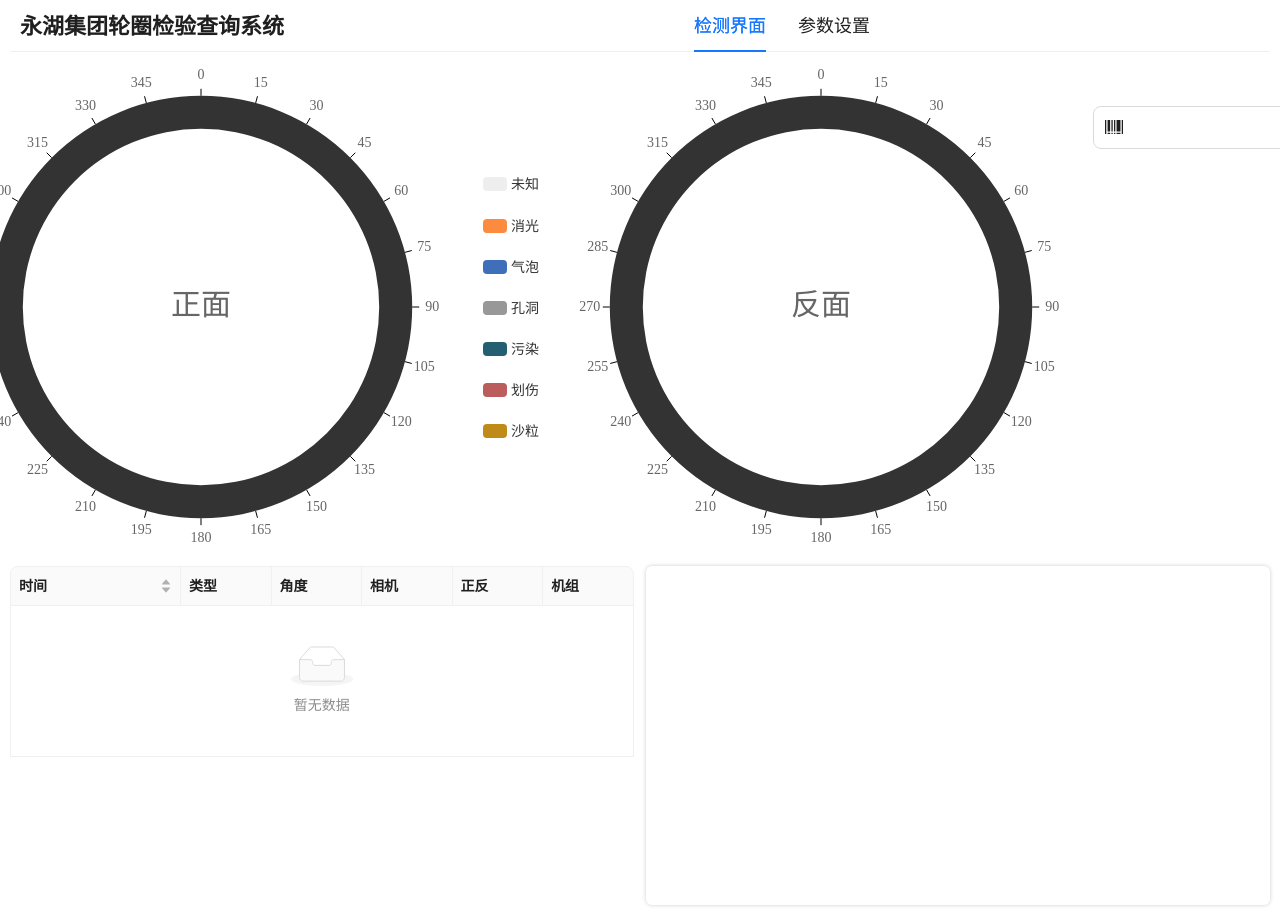
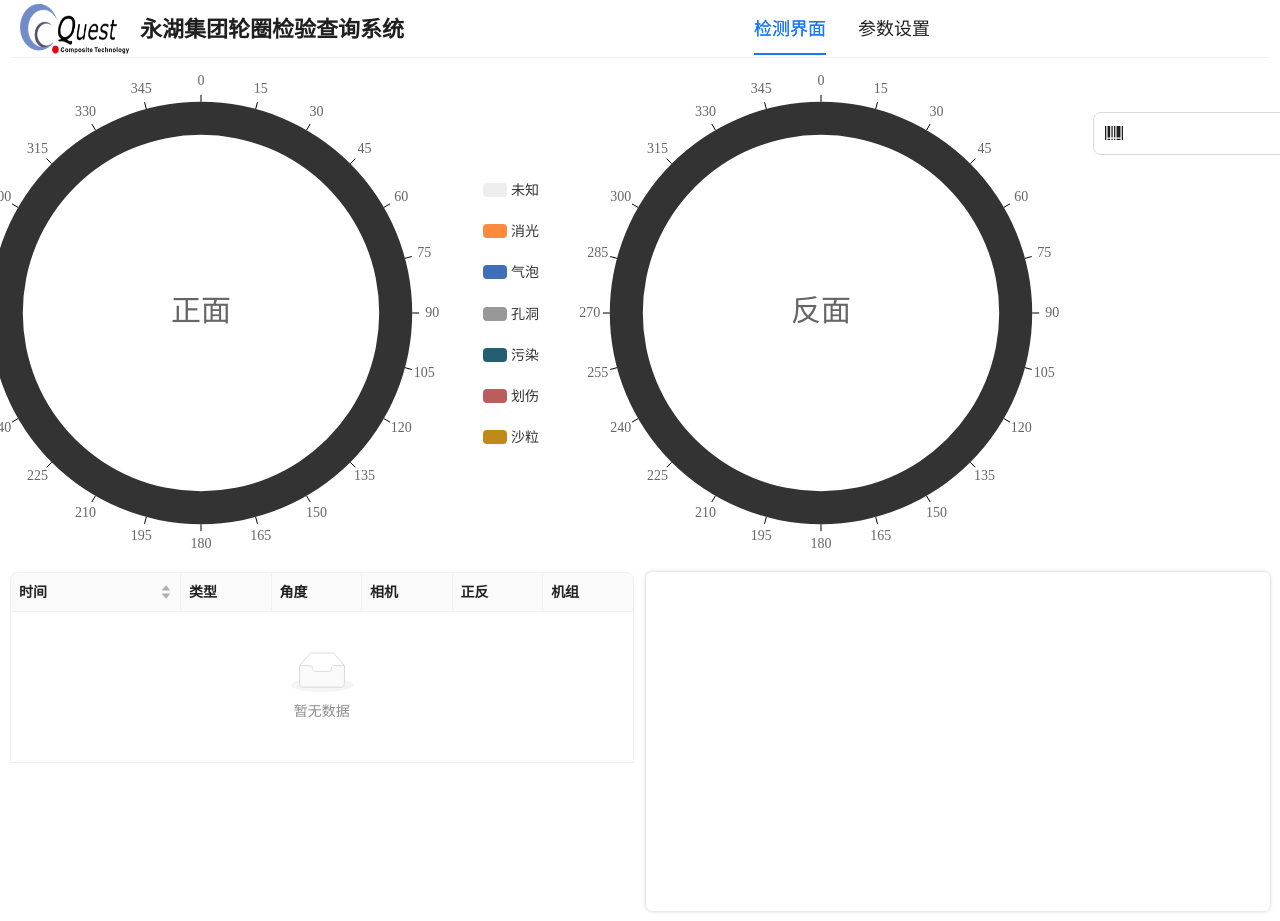
Before and after one commit to HoseaGuo/Tire-check, a React (Vite) app: page / in a window 1280 px wide. Built offline with nearby package versions, Linux system fonts and the light colour scheme; what react-photo-view would draw is missing.

Commit message:
增加logo，修改表格选中颜色

```diff
--- a/src/main.jsx
+++ b/src/main.jsx
@@ -7,7 +7,9 @@ import { ConfigProvider } from 'antd';
 
 ReactDOM.createRoot(document.getElementById('root')).render(
   // <React.StrictMode></React.StrictMode>,
-  <ConfigProvider locale={zhCN}>
+  <ConfigProvider
+    locale={zhCN}
+  >
     <App />
   </ConfigProvider>
 );
--- a/src/views/Home/index.jsx
+++ b/src/views/Home/index.jsx
@@ -21,7 +21,7 @@ const ngType = [
   {
     code: 0,
     desc: '未知',
-    color: '#eee'
+    color: '#eee',
   },
   {
     code: 1,
@@ -225,7 +225,7 @@ function CheckView() {
           onRow={(record) => {
             return {
               onDoubleClick: (event) => {
-                console.log('dbclick')
+                console.log('dbclick');
                 previewPoint(record);
               },
               onClick: (event) => {
@@ -271,7 +271,7 @@ function CheckView() {
           )}
         </div>
       </div>
-      <PreviewImage ref={previewImageRef} images={(isFront ? frontPoints : backPoints)} qrCode={codes.qrCode} />
+      <PreviewImage ref={previewImageRef} images={isFront ? frontPoints : backPoints} qrCode={codes.qrCode} />
       {/* <button onClick={() => {previewImageRef.current.open(1)}}>saasdf</button> */}
       {previewVisible && (
         <div className="preview-image">
@@ -317,7 +317,6 @@ function CheckView() {
               );
             })}
           </Swiper> */}
-
         </div>
       )}
     </Spin>
@@ -337,6 +336,8 @@ const items = [
   },
 ];
 
+import logo from '../../assets/logo.png';
+
 export default function () {
   return (
     <>
@@ -346,7 +347,14 @@ export default function () {
           items={items}
           centered
           tabBarExtraContent={{
-            left: <h1>永湖集团轮圈检验查询系统</h1>,
+            left: (
+              <h1>
+                <div className="logo">
+                  <img src={logo} alt="" />
+                </div>
+                永湖集团轮圈检验查询系统
+              </h1>
+            ),
           }}
         />
       </div>
--- a/src/views/Home/index.scss
+++ b/src/views/Home/index.scss
@@ -4,6 +4,15 @@ h1 {
   // position: absolute;
   // top: 0;
   // left: 0;
+  display: flex;
+  align-items: center;
+  .logo{
+    height: 50px;
+    width: 120px;
+    img{
+      height: 100%;
+    }
+  }
 }
 .wrapper {
   padding: 0 10px 10px 10px;
@@ -166,3 +175,8 @@ h1 {
     object-fit: cover;
   }
 }
+
+// 表格悬浮hover颜色
+:where(.css-dev-only-do-not-override-nnuwmp).ant-table-wrapper .ant-table-tbody >tr.ant-table-row:hover>td{
+  background-color: #ccc;
+}
```
Also changed, not shown: src/assets/logo.png (added).
